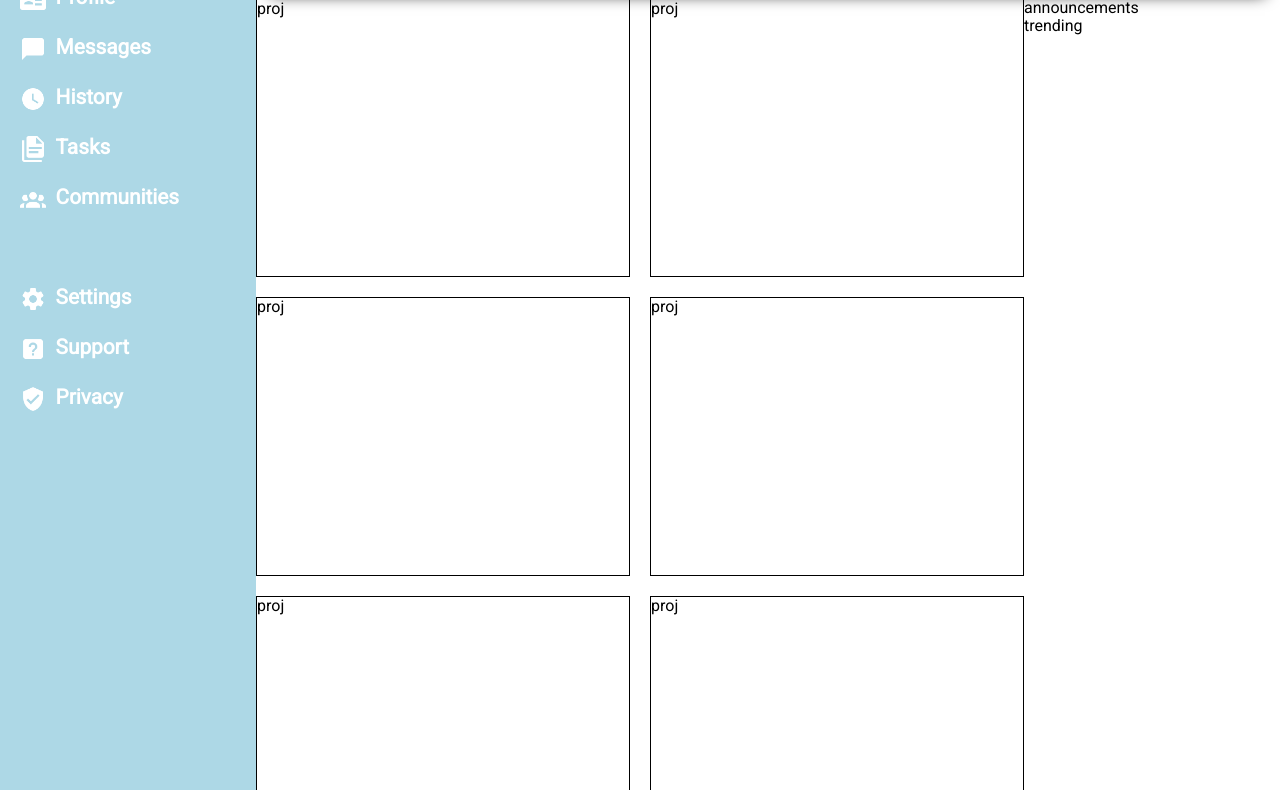
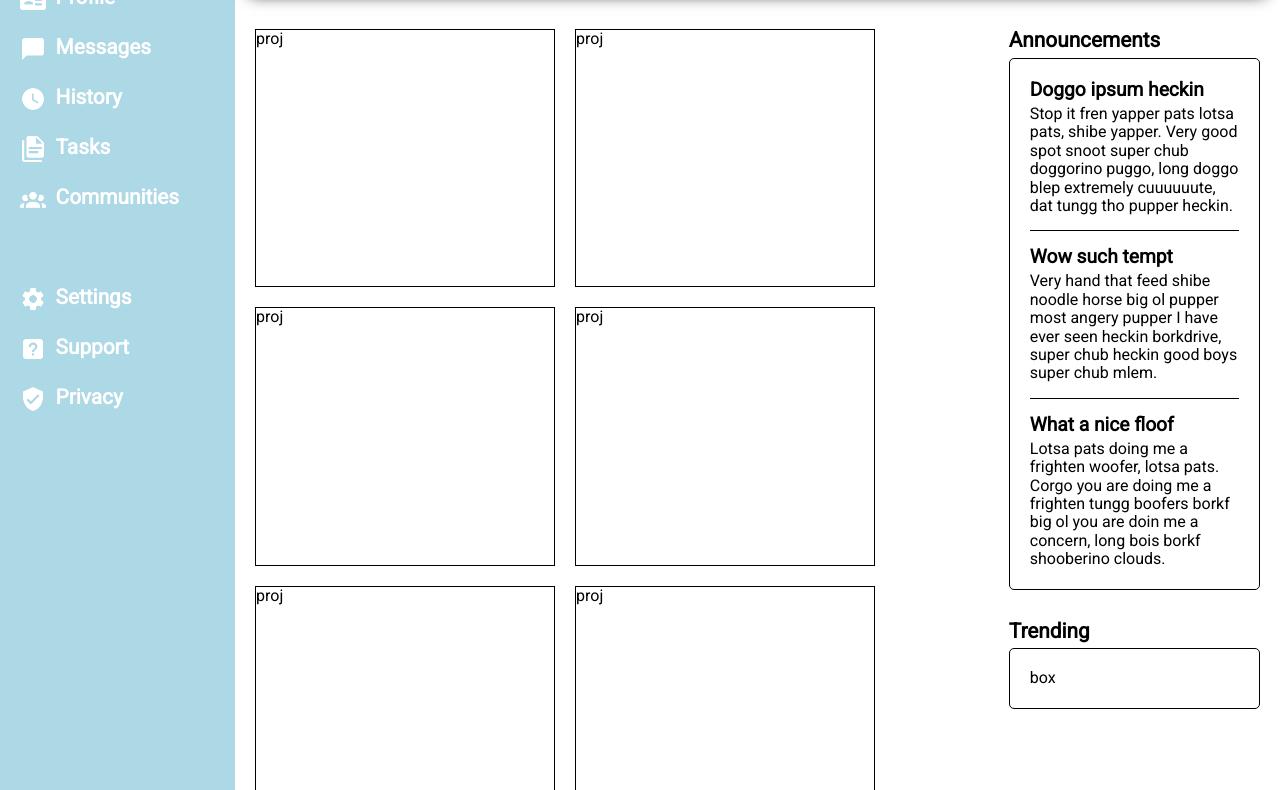
Before and after one commit to kylemillar2/admin-dashboard, a plain HTML site: page index.html in a window 1280 px wide. Shown: the part 176-966 px from the top of the page. Drawn offline with Linux system fonts and the light colour scheme.

Commit message:
Style announcements

```diff
--- a/index.html
+++ b/index.html
@@ -112,11 +112,47 @@
       </div>
 
       <div class="announcements-and-trending">
-        <div class="announcements">
-          announcements
+        <div class="announcements-container">
+          <div class="announcements-title">
+            Announcements
+          </div>
+          <div class="announcements-box">
+            <div>
+              <span class="announcement-header">Doggo ipsum heckin</span>
+              <p>
+                Stop it fren yapper pats
+                lotsa pats, shibe yapper. Very good spot snoot
+                super chub doggorino puggo, long doggo blep
+                extremely cuuuuuute, dat tungg tho pupper heckin.
+              </p>
+            </div>
+            <div>
+              <span class="announcement-header">Wow such tempt</span>
+              <p>
+                Very hand that feed shibe noodle
+                horse big ol pupper most angery pupper I have
+                ever seen heckin borkdrive, super chub heckin
+                good boys super chub mlem.
+              </p>
+            </div>
+            <div>
+              <span class="announcement-header">What a nice floof</span>
+              <p>
+                Lotsa pats doing me a frighten
+                woofer, lotsa pats. Corgo you are doing me a
+                frighten tungg boofers borkf big ol you are
+                doin me a concern, long bois borkf shooberino clouds.
+              </p>
+            </div>
+          </div>
         </div>
-        <div class="trending">
-          trending
+        <div class="trending-container">
+          <div class="trending-title">
+            Trending
+          </div>
+          <div class="trending-box">
+            box
+          </div>
         </div>
       </div>
     </div>
--- a/style.css
+++ b/style.css
@@ -5,11 +5,15 @@ body {
   font-family: "Roboto";
 }
 
+p {
+  margin: 0;
+}
+
 .container {
   display: grid;
-  grid-template-columns: 1fr 4fr;
+  grid-template-columns: 0.9fr 4fr;
   grid-template-rows: 1fr 5fr;
-  width: 100vw;
+  max-width: 100vw;
   min-height: 100vh;
 }
 
@@ -57,11 +61,12 @@ body {
   grid-row: 2 / 3;
   display: grid;
   grid-template-columns: 3fr 1fr;
+  padding: 30px 20px;
 }
 
 .projects {
   display: grid;
-  grid-template-columns: repeat(auto-fit, minmax(300px, 1fr));
+  grid-template-columns: repeat(auto-fit, minmax(300px, 30%));
   grid-template-rows: 1fr;
   grid-auto-rows: 1fr;
   gap: 20px;
@@ -173,3 +178,45 @@ body {
 .sidebar-item:active {
   transform: scale(0.97);
 }
+
+.announcements-and-trending {
+  display: grid;
+  grid-template-rows: min-content min-content;
+  gap: 30px;
+}
+
+.announcements-container, .trending-container {
+  display: flex;
+  flex-direction: column;
+  gap: 5px;
+}
+
+.announcements-box, .trending-box {
+  border: 1px solid black;
+  border-radius: 5px;
+  display: flex;
+  flex-direction: column;
+  padding: 20px;
+  gap: 15px;
+}
+
+.announcements-title, .trending-title {
+  font-size: 1.3rem;
+  font-weight: 700;
+}
+
+.announcements-box div {
+  display: flex;
+  flex-direction: column;
+  gap: 4px;
+}
+
+.announcements-box div:not(:last-child) {
+  border-bottom: 1px solid black;
+  padding-bottom: 15px;
+}
+
+.announcement-header {
+  font-weight: 700;
+  font-size: 1.2rem;
+}
```
